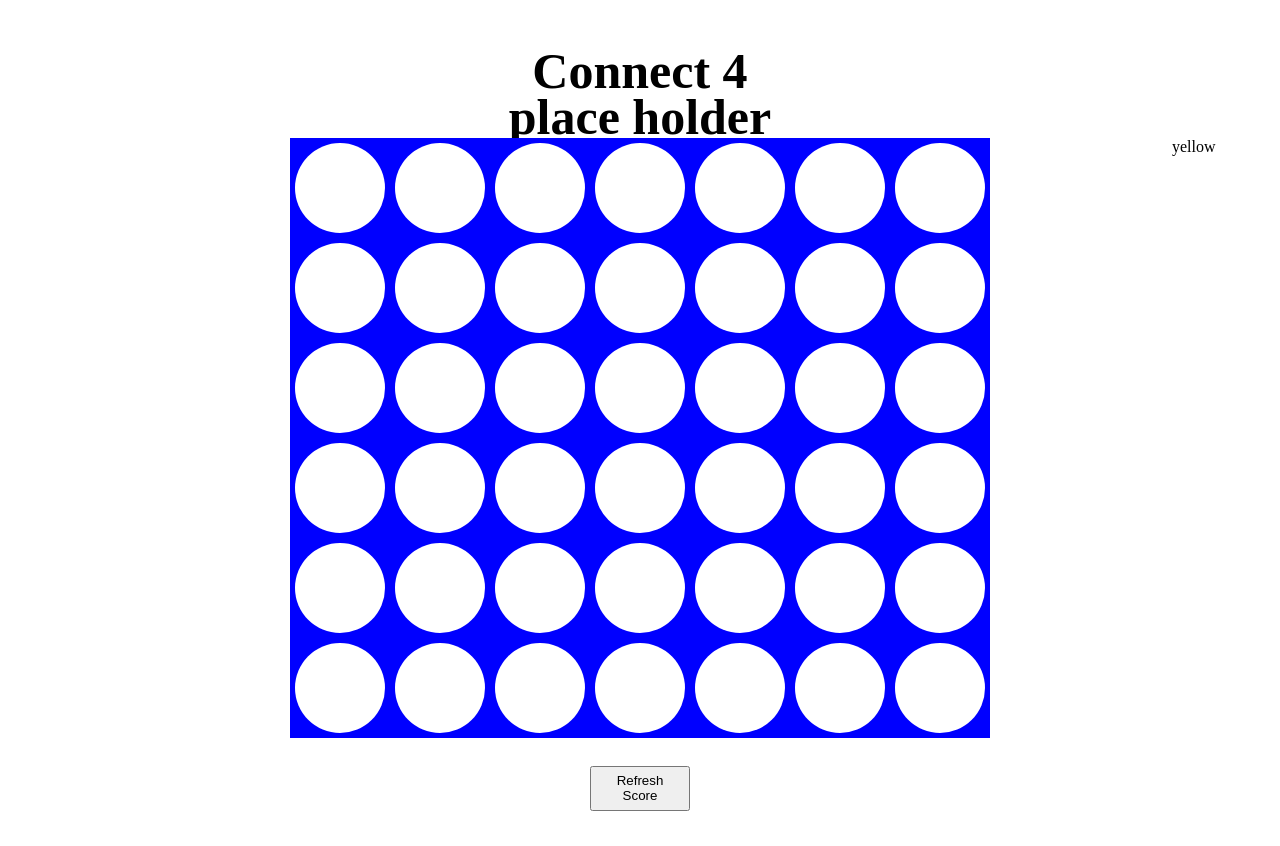
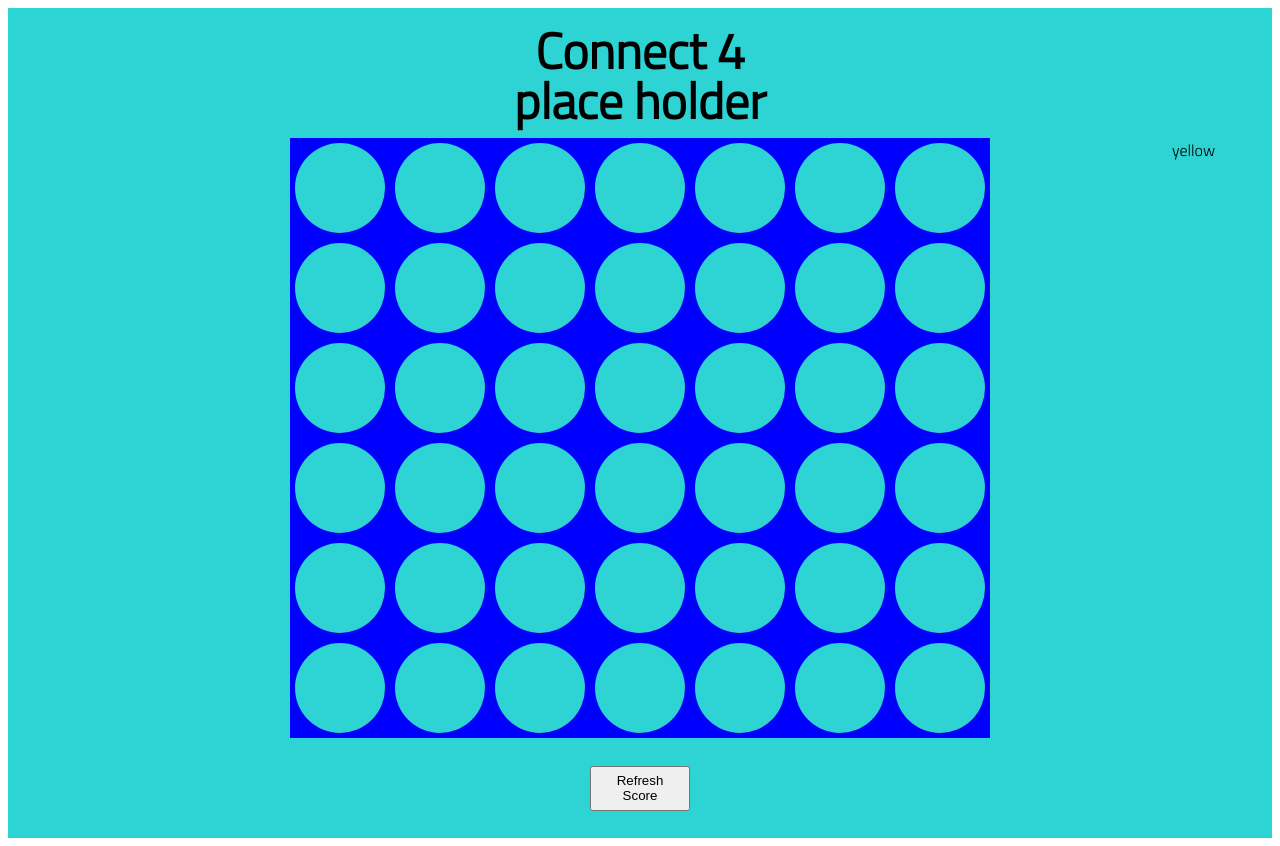
Before and after one commit to michaellinch90/Hulkamania-Connect-4, a plain HTML site: page index.html in a window 1280 px wide. Drawn offline with nearby package versions, Linux system fonts and the light colour scheme.

Commit message:
added more style to .screen

```diff
--- a/css/script.css
+++ b/css/script.css
@@ -1,21 +1,24 @@
 .screen {
+    background-color: rgb(46, 211, 211);
     display: grid;
     grid-template-columns: 100px auto 100px;
     grid-template-rows: 80px 50px auto 100px;
+    font-family: 'Poiret One', cursive;
+    font-family: 'Titillium Web', sans-serif;
 }
 .title {
     font-size: 50px;
     grid-column: 1 / span 3;
     text-align: center;
     margin-bottom: 0px;
+    margin-top: auto;
 }
 .outcome {
     font-size: 50px;
     grid-column: 1 / span 3;
-
     margin: 0px;
     text-align: center;
-    overflow-wrap: wrap;
+    align-self: end;
 }
 #refresh {
     grid-column: 2;
@@ -36,9 +39,14 @@
     background-color: blue;
     margin: auto;
 }
-
+.bottom {
+    opacity: 0;
+    background-color: white;
+    border-radius: 50%;
+    margin: 5px;
+}
 .circle {
-    background-color: white;
+    background-color: rgb(46, 211, 211);
     border-radius: 50%;
     margin: 5px;
 
@@ -46,12 +54,6 @@
 
 .grid:hover {
     background-color: orange;
-}
-
-.taken {
-    background-color: white;
-    border-radius: 50%;
-    margin: 5px;
 }
 
 .red {
--- a/index.html
+++ b/index.html
@@ -12,6 +12,9 @@
   />
   <link rel="stylesheet" href="CSS/script.css">
   <script defer src="JS/script.js"></script>
+  <link rel="preconnect" href="https://fonts.googleapis.com">
+<link rel="preconnect" href="https://fonts.gstatic.com" crossorigin>
+<link href="https://fonts.googleapis.com/css2?family=Poiret+One&family=Titillium+Web:wght@300&display=swap" rel="stylesheet">
 </head>
 <body>
     <div class="screen">
@@ -61,13 +64,13 @@
             <div class="circle grid"></div>
             <div class="circle grid"></div>
             <div class="circle grid"></div>
-            <div class="circle taken"></div>
-            <div class="circle taken"></div>
-            <div class="circle taken"></div>
-            <div class="circle taken"></div>
-            <div class="circle taken"></div>
-            <div class="circle taken"></div>
-            <div class="circle taken"></div>
+            <div class="circle taken bottom"></div>
+            <div class="circle taken bottom"></div>
+            <div class="circle taken bottom"></div>
+            <div class="circle taken bottom"></div>
+            <div class="circle taken bottom"></div>
+            <div class="circle taken bottom"></div>
+            <div class="circle taken bottom"></div>
         </div>
         <div class="scoreYellow">yellow</div>
         <button id="refresh">Refresh Score</button>
```
